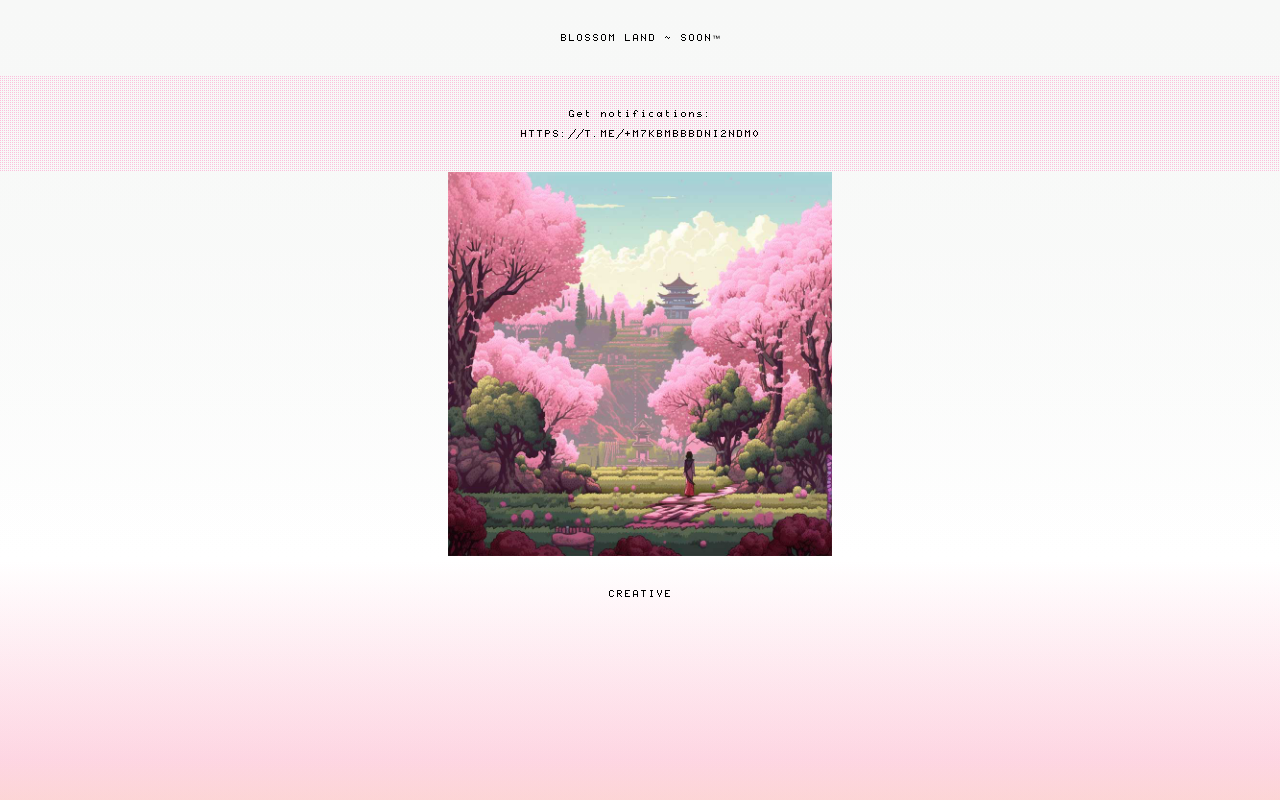
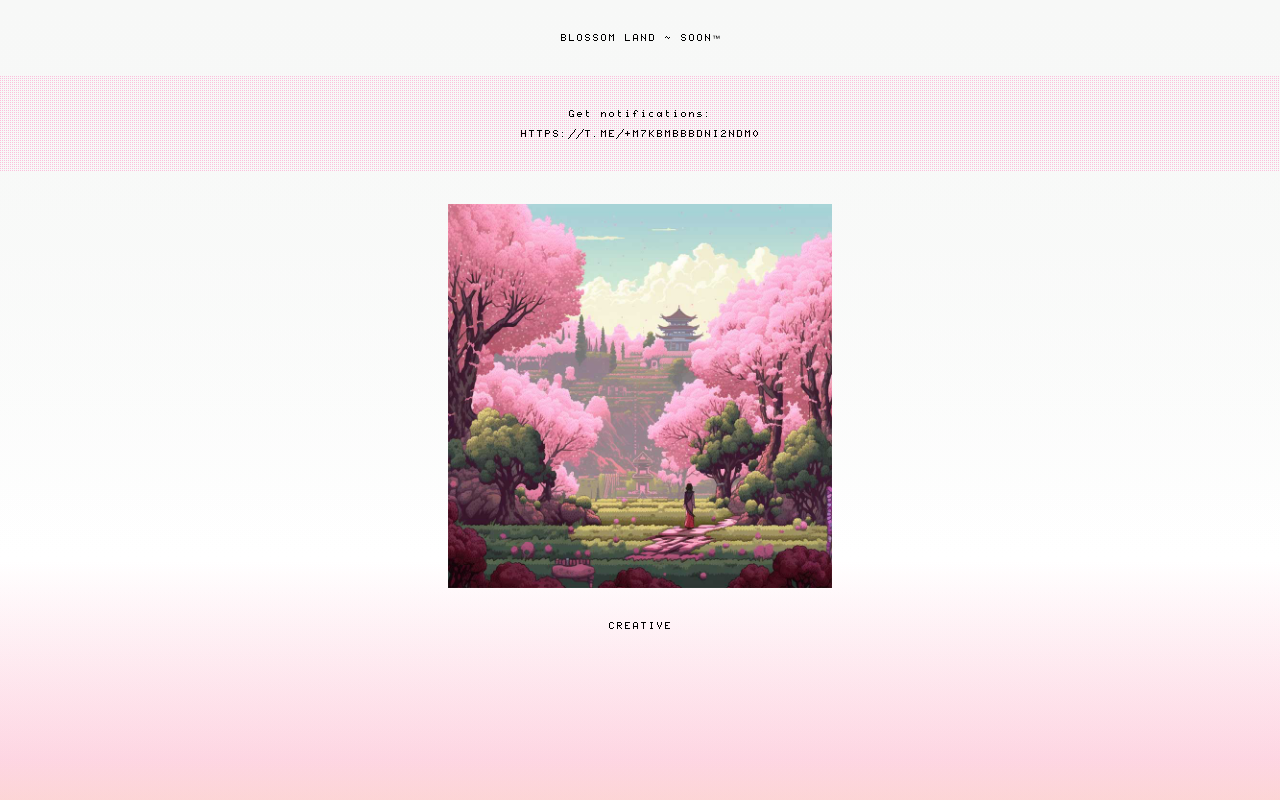
Before and after one commit to blossomland/blossom-landing-v1, a React (Create React App) app: page / in a window 1280 px wide. Built offline with nearby package versions, Linux system fonts and the light colour scheme.

Commit message:
feat: move TG signup

```diff
--- a/src/App.js
+++ b/src/App.js
@@ -42,7 +42,7 @@ function App() {
                         <p className={"py-2 uppercase"}>https://t.me/+M7kbmbbbdnI2NDM0</p></a>
                 </div>
 
-                <article>
+                <article className={"mt-8"}>
                     <div className="embla" ref={emblaRef}>
                         <div className="embla__container">
                             {items.map((item, i) => (
```
